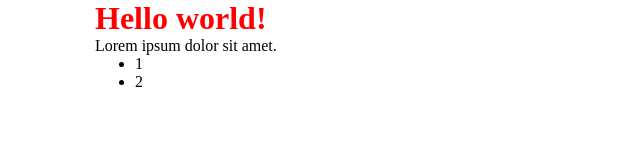
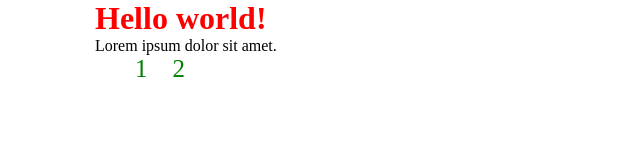
Before and after one commit to OdPavel/progect, a website: page app/index.html in a window 1280 px wide. Shown: the full height of the page, 0-640 px from the left. Drawn offline with Linux system fonts and the light colour scheme.

Commit message:
correct menu__list

```diff
--- a/app/sass/blocks/_header.scss
+++ b/app/sass/blocks/_header.scss
@@ -5,6 +5,8 @@
     text-decoration: none;
     font-size: 25px;
     margin-right: 25px;
+    color: green;
+    list-style: none;
 }
 .menu{
     display: flex;
```
Also changed, not shown: app/css/style.css, 1 other file.
